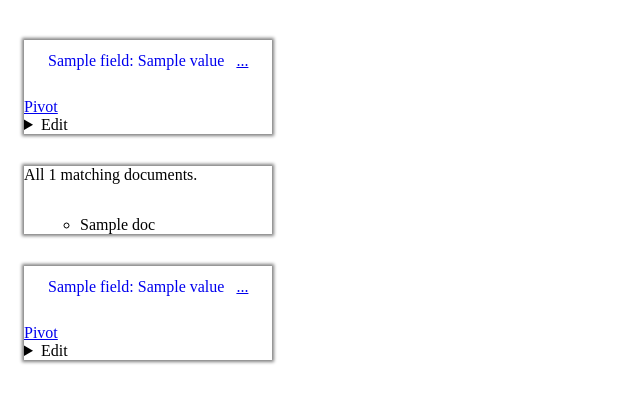
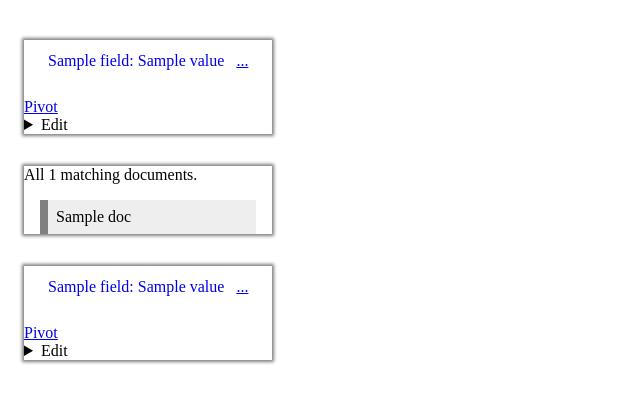
Before and after one commit to SamHames/hyperreal_mirror, a Python web app: template hyperreal/templates/index.html in a window 1280 px wide. Shown: the part 140-543 px from the top of the page, without its empty margins (0-640 px from the left). Run offline with Jinja, Linux system fonts and the light colour scheme; the template is opened without the code that fills it: most values are stand-ins (such as "Sample title", 1, 10 or a date in 2020).

Commit message:
Style documents a little bit more nicely by default
FossilOrigin-Name: ca84df501bc3725865078434d8a70388d270348bc0c7871515a2fa0548567d67

```diff
--- a/hyperreal/templates/base.html
+++ b/hyperreal/templates/base.html
@@ -39,8 +39,20 @@
 
 .feature-link { text-decoration: none; }
 
-.doc-list li{
-    margin: 2em 1em;
+.doc-list {
+    padding-left: 0;
+}
+.doc-list > li{
+    margin: 1em;
+    border-left: 0.5em solid grey;
+    background-color: #eee;
+    list-style-type: none;
+    padding: 0.5em;
+
+}
+
+img {
+    max-width: 100%;
 }
 
     </style>
```
